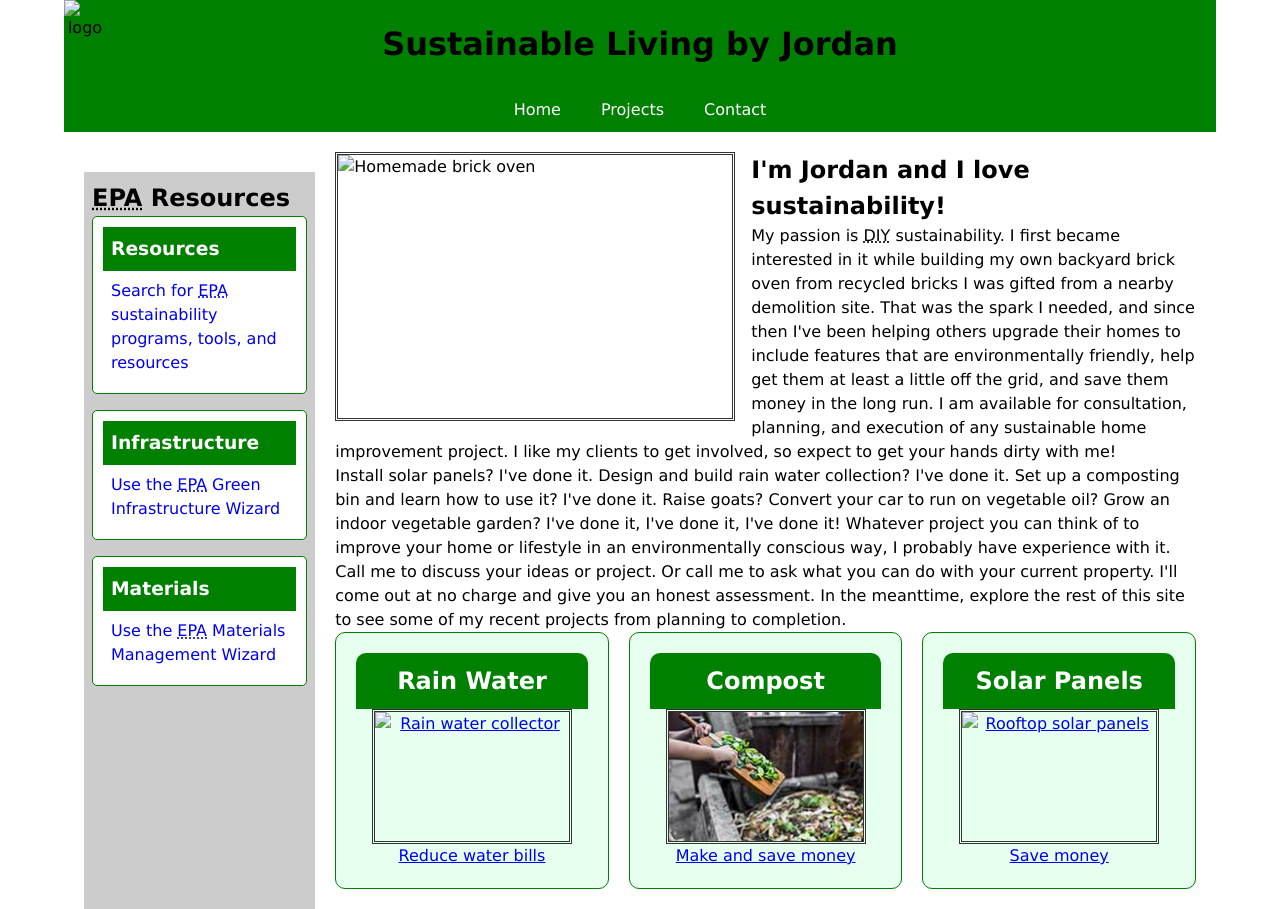
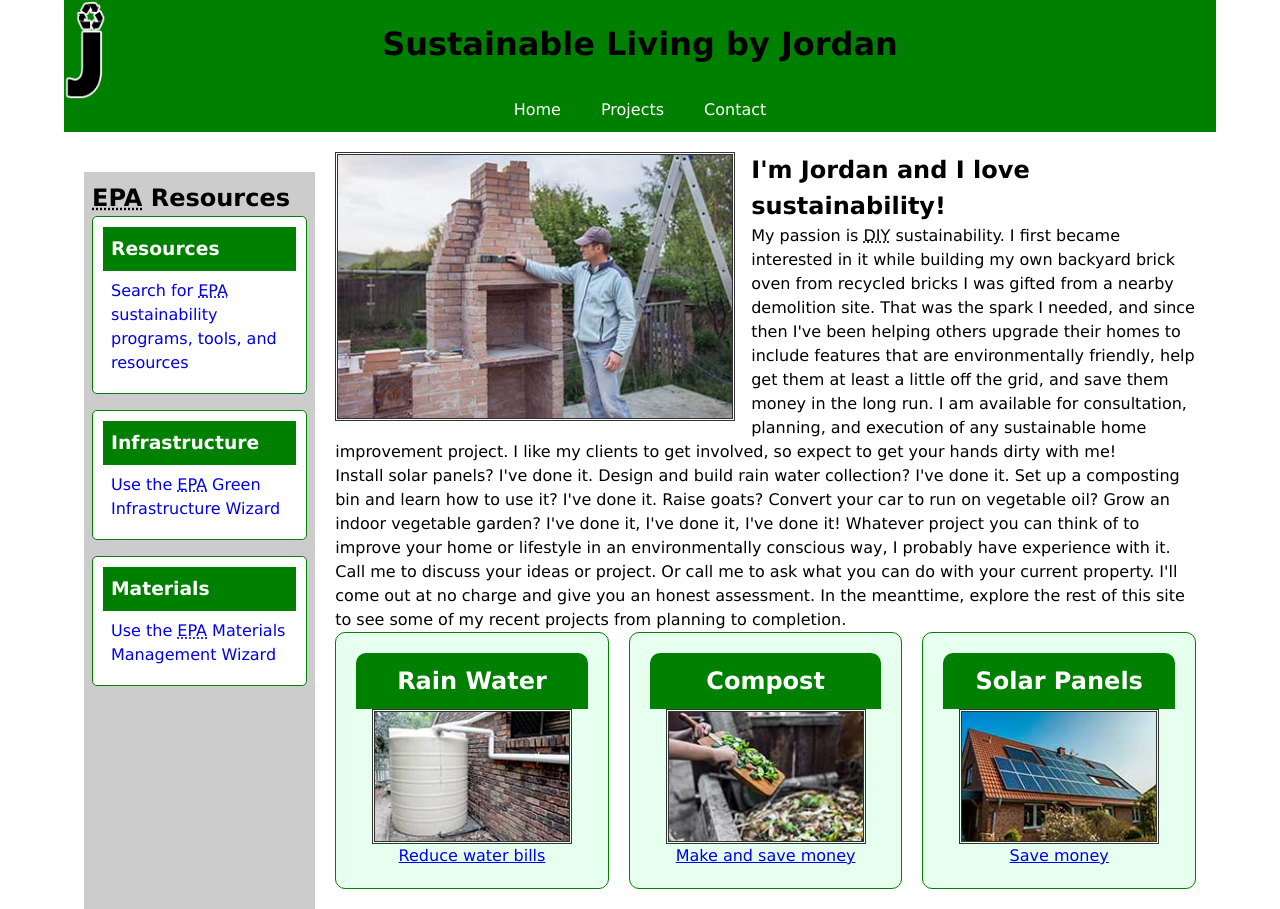
Before and after one commit to LakynSeam/sustain, a plain HTML site: page index.html in a window 1280 px wide. Drawn offline with Linux system fonts and the light colour scheme; files whose address does not match are found by name.

Commit message:
Update index.html

```diff
--- a/index.html
+++ b/index.html
@@ -10,7 +10,7 @@
   <body>
     <header role="banner">
       <h1>Sustainable Living by Jordan</h1>
-      <img src="images/logo.png" width="42" height="100" alt="logo" id="logo">
+      <img src="logo.png" width="42" height="100" alt="logo" id="logo">
     </header>
 
     <nav role="navigation">
@@ -24,7 +24,7 @@
     <div id="content-wrapper">
       <main role="main">
         <article>
-          <img src="images/oven.jpg" width="400" height="267" alt="Homemade brick oven">
+          <img src="oven.jpg" width="400" height="267" alt="Homemade brick oven">
           <h2>I'm Jordan and I love sustainability!</h2>
           <p>My passion is <abbr title="Do It Yourself">DIY</abbr> sustainability. I first became interested in it while building my own backyard brick oven from recycled bricks I was gifted from a nearby demolition site. That was the spark I needed, and since then I've been helping others upgrade their homes to include features that are environmentally friendly, help get them at least a little off the grid, and save them money in the long run. I am available for consultation, planning, and execution of any sustainable home improvement project. I like my clients to get involved, so expect to get your hands dirty with me!</p>
           <p>Install solar panels? I've done it. Design and build rain water collection? I've done it. Set up a composting bin and learn how to use it? I've done it. Raise goats? Convert your car to run on vegetable oil? Grow an indoor vegetable garden? I've done it, I've done it, I've done it! Whatever project you can think of to improve your home or lifestyle in an environmentally conscious way, I probably have experience with it.</p>
@@ -36,7 +36,7 @@
           <div>
               <h2>Rain Water</h2>
               <a href="#">
-                  <img src="images/rain.jpg" width="200" height="133" alt="Rain water collector">
+                  <img src="rain.jpg" width="200" height="133" alt="Rain water collector">
                   <p>Reduce water bills</p>
               </a>
           </div>
@@ -54,7 +54,7 @@
           <div>
               <h2>Solar Panels</h2>
               <a href="#">
-                  <img src="images/solar.jpg" width="200" height="133" alt="Rooftop solar panels">
+                  <img src="solar.jpg" width="200" height="133" alt="Rooftop solar panels">
                   <p>Save money</p>
               </a>
           </div>
```
